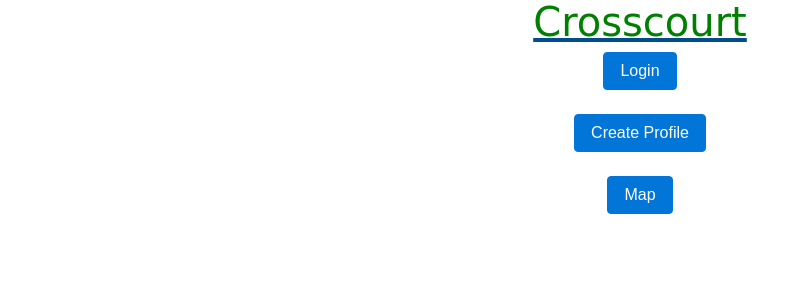
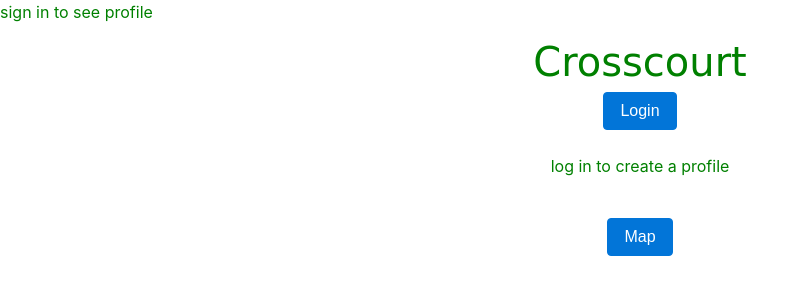
Before and after one commit to Allison-Northrop/tennis-match, a Django app: page / in a window 1280 px wide. Shown: the top 300 px of the page, without its empty margins (0-809 px from the left). Run offline with Django 3.2, Linux system fonts and the light colour scheme; some libraries are stand-ins or nearby versions; some web fonts are replaced.

Commit message:
added html for signin

```diff
--- a/mysite/settings.py
+++ b/mysite/settings.py
@@ -139,3 +139,4 @@ STATIC_ROOT = os.path.join(BASE_DIR, 'static')
 LOGIN_URL = 'login'
 LOGOUT_URL = 'logout'
 LOGIN_REDIRECT_URL = 'player_signin'
+LOGOUT_URL = 'player_signin'
--- a/player/templates/player/base.html
+++ b/player/templates/player/base.html
@@ -13,10 +13,17 @@
 </head>
 <body>
 
+  {% if user.is_authenticated %}
+    <a href=><p class="text-right">Logged in as {{user.username}}</p></a>
 
+  {% else %}
+    <p> sign in to see profile </p>
+  {% endif %}
   <div class="page-header">
       <a href= {% url 'player_signin' %}><h1 class="text-center"> Crosscourt </h1></a>
   </div>
+
+
 
     {% block content %}
     {% endblock %}
--- a/player/templates/player/player_signin.html
+++ b/player/templates/player/player_signin.html
@@ -23,7 +23,11 @@
     </div>
 
     <div class="text-center">
-      <a href="{% url 'player_attributes_new' %}"><button type="submit" class="btn btn-primary">Create Profile </button></a>
+      {% if user.is_authenticated %}
+        <a href="{% url 'player_attributes_new' %}"><button type="submit" class="btn btn-primary">Create Profile </button></a>
+      {% else %}
+        <p>log in to create a profile</p>
+      {% endif %}
     </div>
     <br>
 
--- a/player/views.py
+++ b/player/views.py
@@ -8,6 +8,7 @@ from django.contrib.auth.decorators import login_required
 import json
 from django.http import JsonResponse
 from .forms import Player_AttributesForm
+from django.contrib.auth import logout
 
 # Create your views here.
 # @login_required
@@ -16,6 +17,7 @@ def player_signin(request): #the home page
 
 # def player_signin(request):
 #     return render(request, 'player/player_signin.html', {})
+
 
 def player_map(request):
     players = Player_Attributes.objects.filter()
@@ -46,7 +48,7 @@ def player_attributes_new(request):
         form = Player_AttributesForm()
     return render(request, 'player/player_attributes_edit.html', {'form': form})
 
-@login_required
+@login_required #edits existing profile
 def player_attributes_edit(request, pk):
     player = get_object_or_404(Player_Attributes, pk=pk)
     if request.method == "POST":
@@ -59,7 +61,8 @@ def player_attributes_edit(request, pk):
         form = Player_AttributesForm(instance=player)
     return render(request, 'player/player_attributes_edit.html', {'form': form})
 
-def player_attributes_remove(request, pk):
+@login_required
+def player_attributes_remove(request, pk): #removes existing profile
     player = get_object_or_404(Player_Attributes, pk=pk)
     player.delete()
     return render(request, 'player/player_signin.html', {})
```
